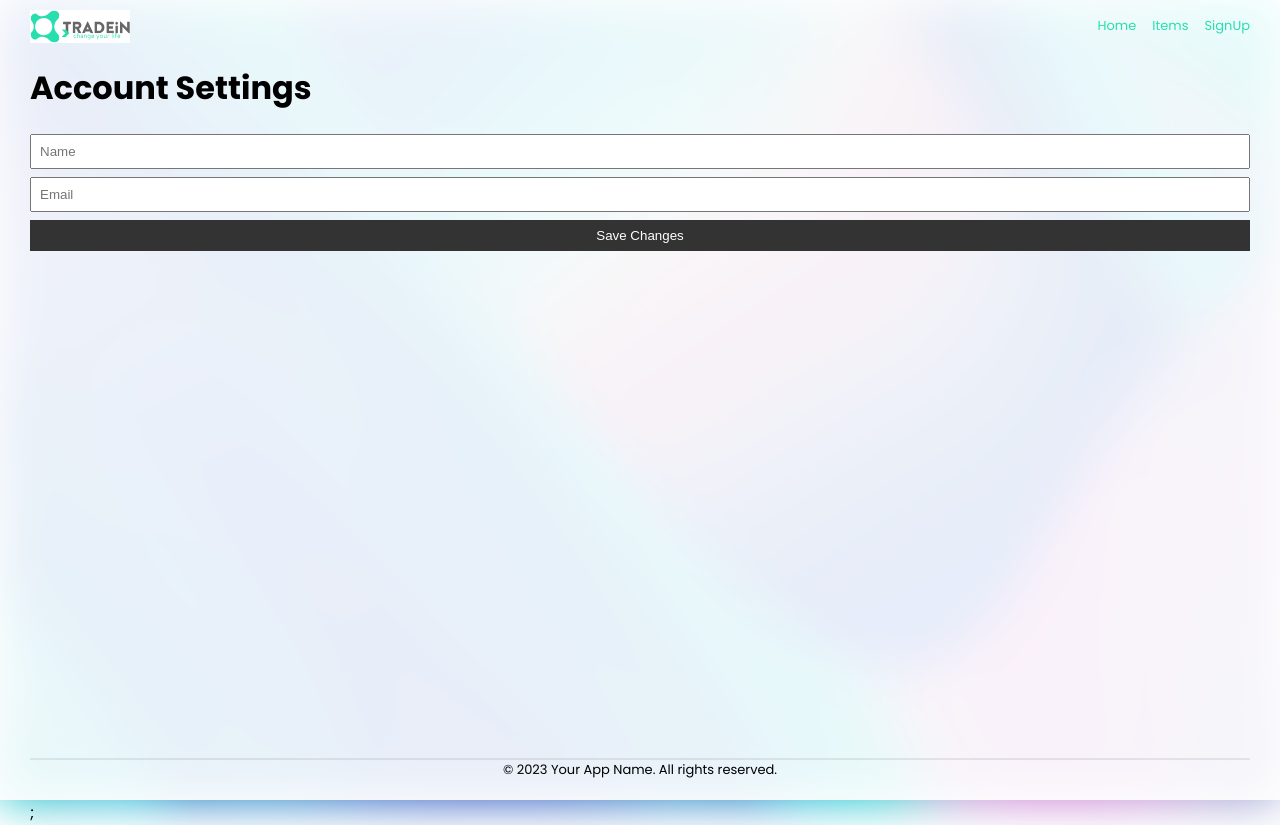
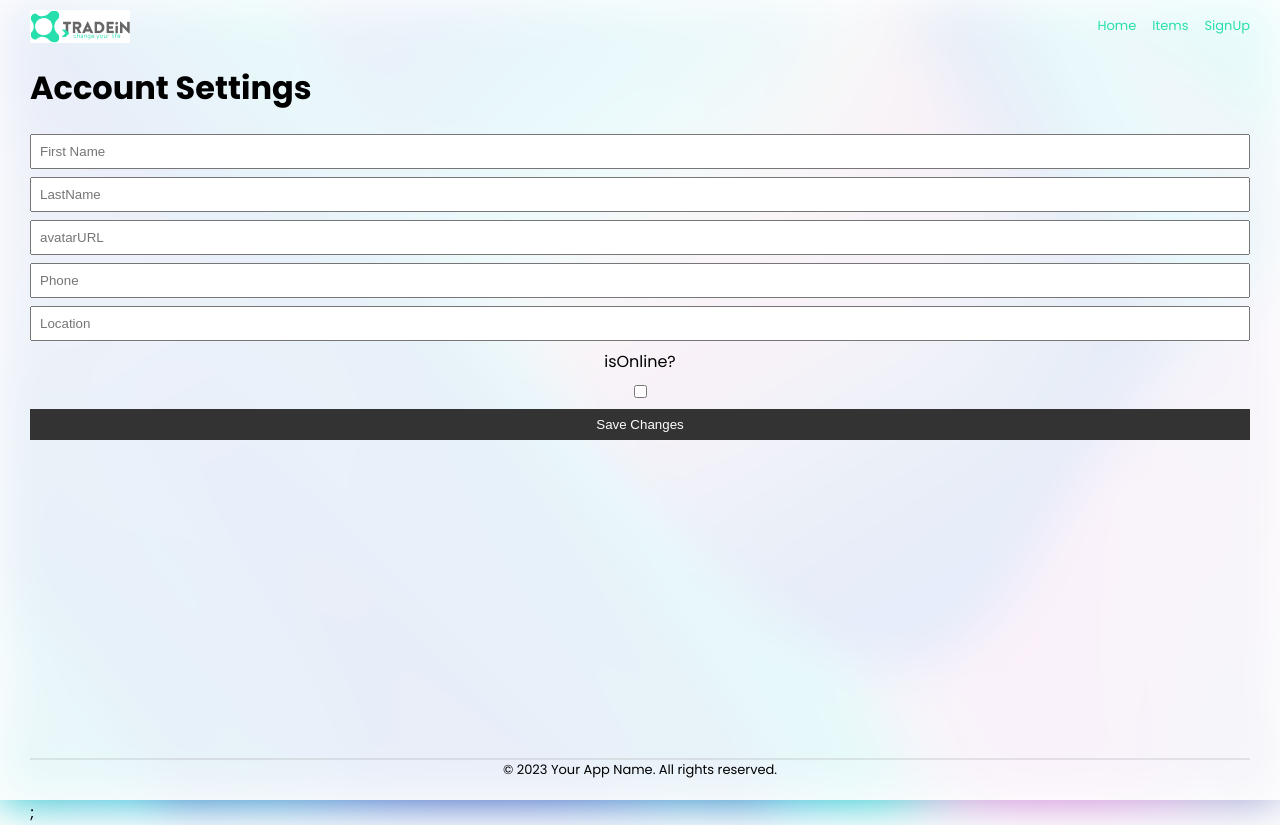
Before and after one commit to smirnypavel/my-app, a Next.js app: page /account/settings in a window 1280 px wide. Built offline with nearby package versions, Linux system fonts and the light colour scheme.

Commit message:
update user

```diff
--- a/components/Account/SettingsForm.tsx
+++ b/components/Account/SettingsForm.tsx
@@ -1,9 +1,32 @@
-import React from "react";
+import React, { useState } from "react";
+import { useAppDispatch } from "../../redux/hooks";
+import { useRouter } from "next/router";
 import styles from "../../styles/components/Account/SettingsForm.module.css";
+import { updateUser } from "../../redux/auth/authOperations";
 
 const SettingsForm: React.FC = () => {
+  const [firstName, setFirstName] = useState("");
+  const [lastName, setLastName] = useState("");
+  const [avatarURL, setAvatarURL] = useState("");
+  const [phone, setPhone] = useState("");
+  const [location, setLocation] = useState("");
+  const [isOnline, setIsOnline] = useState(false);
+  const dispatch = useAppDispatch();
+  const router = useRouter();
+
   const handleSubmit = (event: React.FormEvent) => {
     event.preventDefault();
+    dispatch(
+      updateUser({
+        firstName,
+        lastName,
+        avatarURL,
+        phone,
+        location,
+        isOnline,
+      })
+    );
+    router.push("/account");
     // Handle form submission
   };
 
@@ -12,12 +35,59 @@ const SettingsForm: React.FC = () => {
       className={styles.settingsForm}
       onSubmit={handleSubmit}>
       <input
+        name="firstName"
         type="text"
-        placeholder="Name"
+        placeholder="First Name"
+        value={firstName}
+        onChange={(event) => {
+          setFirstName(event.target.value);
+        }}
       />
       <input
-        type="email"
-        placeholder="Email"
+        name="lastName"
+        type="text"
+        placeholder="LastName"
+        value={lastName}
+        onChange={(event) => {
+          setLastName(event.target.value);
+        }}
+      />
+
+      <input
+        name="avatarURL"
+        type="text"
+        placeholder="avatarURL"
+        value={avatarURL}
+        onChange={(event) => {
+          setAvatarURL(event.target.value);
+        }}
+      />
+      <input
+        name="phone"
+        type="text"
+        placeholder="Phone"
+        value={phone}
+        onChange={(event) => {
+          setPhone(event.target.value);
+        }}
+      />
+      <input
+        name="location"
+        type="text"
+        placeholder="Location"
+        value={location}
+        onChange={(event) => {
+          setLocation(event.target.value);
+        }}
+      />
+      <label style={{ textAlign: "center" }}>isOnline?</label>
+      <input
+        name="isOnline"
+        type="checkbox"
+        checked={isOnline}
+        onChange={(event) => {
+          setIsOnline(event.target.checked);
+        }}
       />
       {/* Additional account settings form fields */}
       <button type="submit">Save Changes</button>
--- a/redux/auth/authOperations.tsx
+++ b/redux/auth/authOperations.tsx
@@ -1,11 +1,10 @@
 import { createAsyncThunk } from "@reduxjs/toolkit";
 import { toast } from "react-hot-toast";
 import axios from "axios";
-import { RootState } from "../store";
 
 axios.defaults.baseURL = "https://test-server-thing.onrender.com/";
 
-const setAuthHeader = (token: string | null) => {
+const setAuthHeader = (token: string) => {
   axios.defaults.headers.common.Authorization = `Bearer ${token}`;
 };
 
@@ -64,7 +63,7 @@ export const signIn = createAsyncThunk(
       toast.success("Welcome!");
       return data;
     } catch (error: any) {
-      if (error.response.status === 401 || error.response.status === 500) {
+      if (error.response.status === 401) {
         toast.error("Wrong login or password");
       } else {
         toast.error("An error occurred during login");
@@ -88,33 +87,11 @@ export const logOut = createAsyncThunk("auth/logOut", async (_, thunkAPI) => {
   }
 });
 
-export const currentUser = createAsyncThunk(
-  "auth/currentUser",
-  async (_, thunkAPI) => {
-    const refreshToken = localStorage.getItem("refreshToken");
-    setAuthHeader(refreshToken);
-    const state: RootState = thunkAPI.getState();
-    const persistedToken = state.auth.token;
-    if (!persistedToken) {
-      toast.error("Unable to fetch user");
-      return thunkAPI.rejectWithValue("Unable to fetch user");
-    }
-    try {
-      setAuthHeader(persistedToken);
-      const { data } = await axios.get("/users/current");
-      return data;
-    } catch (error: any) {
-      toast.error("An error occurred while fetching user data");
-      return thunkAPI.rejectWithValue(error.message);
-    }
-  }
-);
-
 export const updateUser = createAsyncThunk(
   "auth/updateUser",
-  async (updatedData: any, thunkAPI) => {
+  async (credentials: {}, thunkAPI) => {
     try {
-      const { data } = await axios.put("/users/update", updatedData, {});
+      const { data } = await axios.put("/users", credentials);
       toast.success("User updated successfully");
       return data;
     } catch (error: any) {
--- a/redux/auth/authReducer.tsx
+++ b/redux/auth/authReducer.tsx
@@ -1,12 +1,5 @@
 import { createSlice, PayloadAction } from "@reduxjs/toolkit";
-import {
-  signUp,
-  signIn,
-  logOut,
-  currentUser,
-  updateUser,
-  getUser,
-} from "./authOperations";
+import { signUp, signIn, logOut, updateUser, getUser } from "./authOperations";
 
 export interface IUserAuth {
   _id: string;
@@ -17,7 +10,7 @@ export interface IUserAuth {
   avatarURL?: string;
   role: string;
   isOnline: boolean;
-  postsId?: any[];
+  postsId?: string[];
   token: string;
   createdAt?: string;
   updatedAt?: string;
@@ -92,31 +85,17 @@ export const authSlice = createSlice({
         state.isLoading = false;
         state.isRefreshing = false;
       })
-      .addCase(currentUser.pending, (state) => {
-        state.isRefreshing = true;
-      })
-      .addCase(currentUser.rejected, (state, action) => {
-        state.isLoggedIn = false;
-        state.isRefreshing = false;
-        state.error = action.error.message || "";
-      })
-      .addCase(currentUser.fulfilled, (state, action) => {
-        state.user.email = action.payload.email;
-        state.user.password = action.payload.password;
-        state.isLoggedIn = true;
-        state.isRefreshing = false;
-      })
       .addCase(updateUser.pending, (state) => {
         state.isLoading = true;
-      })
-      .addCase(updateUser.fulfilled, (state, action) => {
-        state.user = action.payload.data.user;
-        state.isLoggedIn = true;
-        state.isRefreshing = false;
       })
       .addCase(updateUser.rejected, (state, action) => {
         state.isLoading = false;
         state.error = action.error.message || "";
+      })
+      .addCase(updateUser.fulfilled, (state, action) => {
+        state.user = action.payload;
+        state.isLoggedIn = true;
+        state.isRefreshing = false;
       })
       .addCase(getUser.pending, (state) => {
         state.isLoading = true;
```
Also changed, not shown: components/Account/Profile.tsx (+7 -10 lines).
